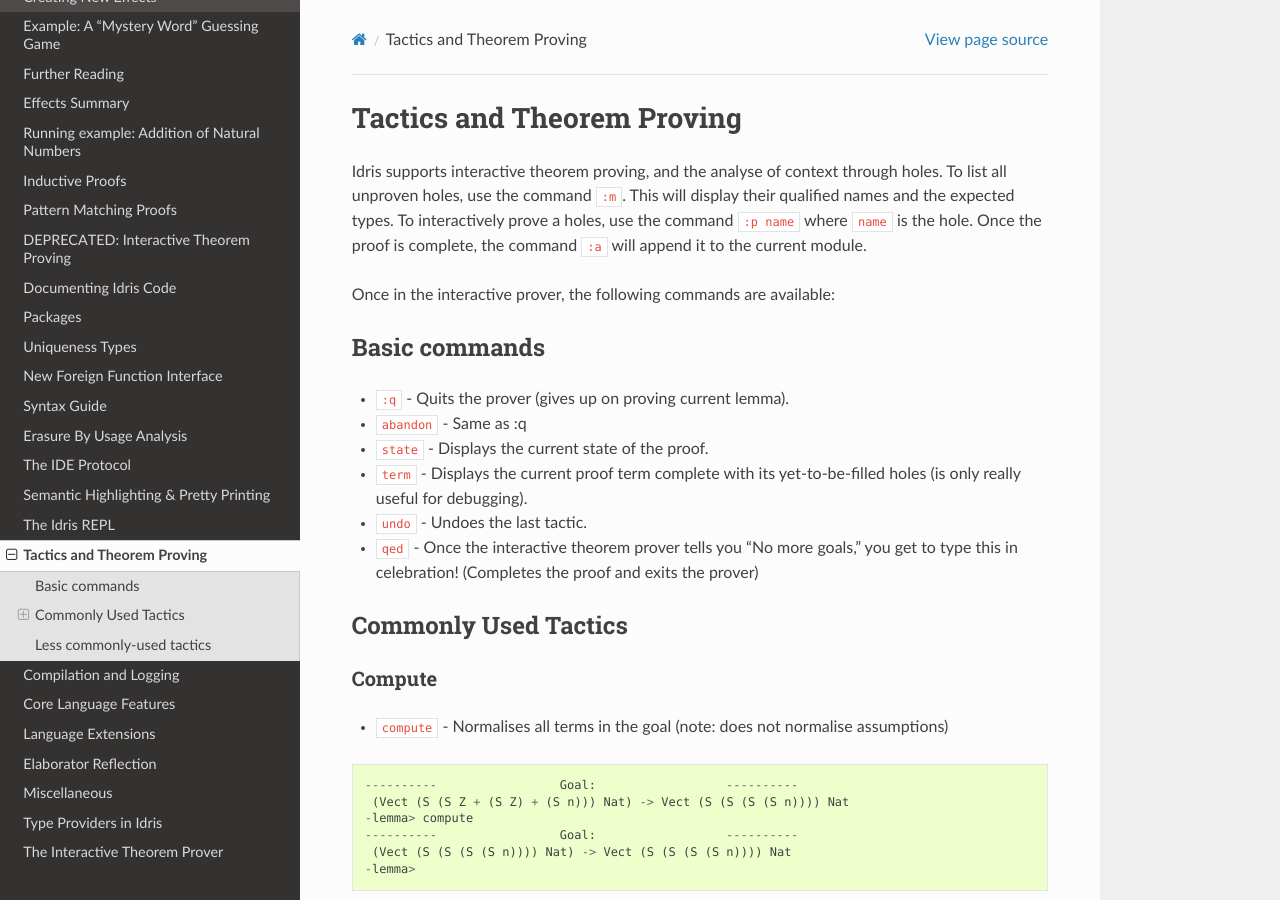
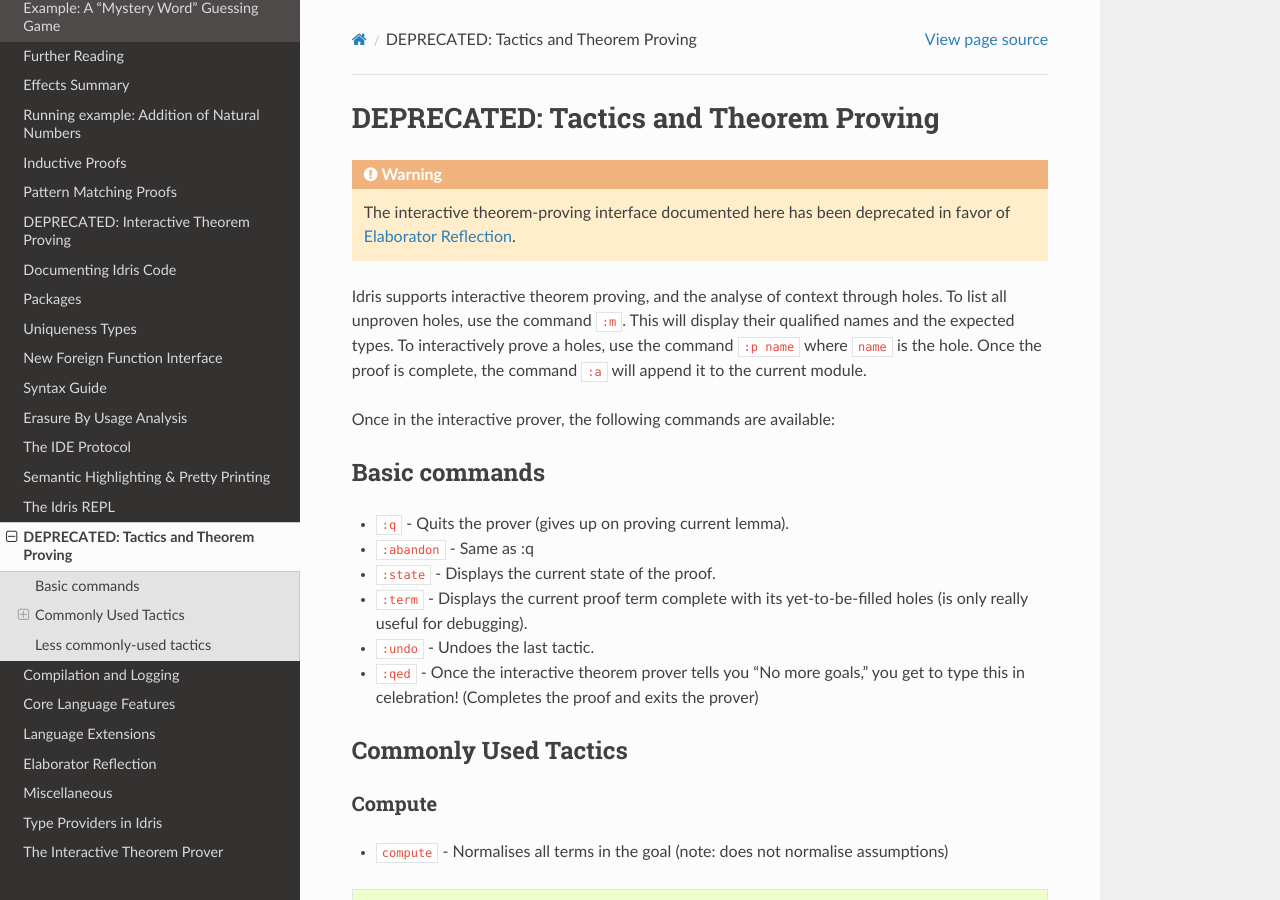
Before and after one commit to idris-lang/Idris-dev, a Sphinx documentation site: the page built from docs/reference/tactics.rst, in a window 1280 px wide and 900 px high. Built offline with Sphinx 7.4.7 and the Read the Docs theme 2.0.0, drawn with Linux system fonts in a browser that asks for light colours; formulas are drawn with MathJax 3.

Commit message:
Update tactics documentation based on deprecation

```diff
--- a/docs/reference/tactics.rst
+++ b/docs/reference/tactics.rst
@@ -1,6 +1,10 @@
 ***************************
-Tactics and Theorem Proving
+DEPRECATED: Tactics and Theorem Proving
 ***************************
+
+.. warning::
+   The interactive theorem-proving interface documented here has been
+   deprecated in favor of :ref:`elaborator-reflection`.
 
 Idris supports interactive theorem proving, and the analyse of context
 through holes.  To list all unproven holes, use the command ``:m``.
@@ -15,12 +19,12 @@
 ==============
 
 -  ``:q`` - Quits the prover (gives up on proving current lemma).
--  ``abandon`` - Same as :q
--  ``state`` - Displays the current state of the proof.
--  ``term`` - Displays the current proof term complete with its
+-  ``:abandon`` - Same as :q
+-  ``:state`` - Displays the current state of the proof.
+-  ``:term`` - Displays the current proof term complete with its
    yet-to-be-filled holes (is only really useful for debugging).
--  ``undo`` - Undoes the last tactic.
--  ``qed`` - Once the interactive theorem prover tells you "No more
+-  ``:undo`` - Undoes the last tactic.
+-  ``:qed`` - Once the interactive theorem prover tells you "No more
    goals," you get to type this in celebration! (Completes the proof and
    exits the prover)
 
```
Also changed, not shown: docs/reference/elaborator-reflection.rst (+9 -7 lines).
